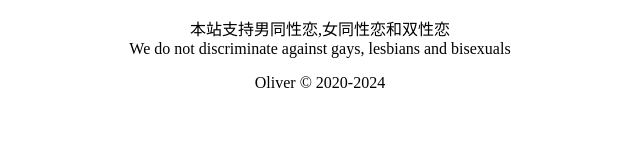
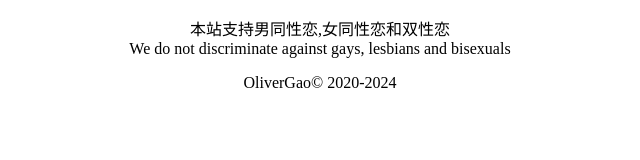
Before and after one commit to olivergkou/bgg, a plain HTML site: page index.html in a window 1280 px wide. Shown: the full height of the page, 320-960 px from the left. Drawn offline with Linux system fonts and the light colour scheme.

Commit message:
Update index.html

```diff
--- a/index.html
+++ b/index.html
@@ -6,6 +6,6 @@
 </head>
 <body>
 <p align="center">本站支持男同性恋,女同性恋和双性恋<br>We do not discriminate against gays, lesbians and bisexuals</p>
-<p align="center">Oliver © 2020-2024</p>
+<p align="center">OliverGao© 2020-2024</p>
 </body>
 </html>
```
